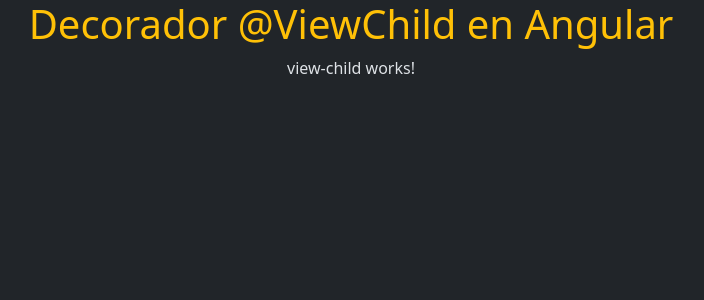
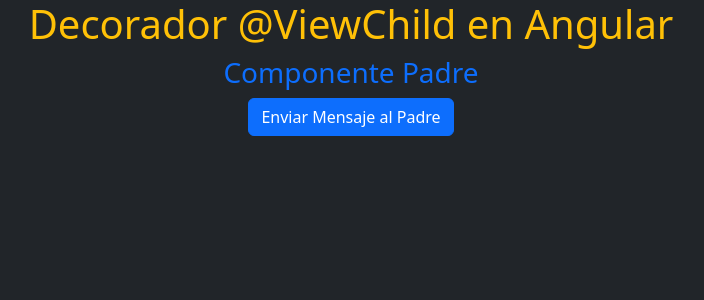
Before and after one commit to odgm/angular-app, an Angular app: page / in a window 1280 px wide. Shown: the top 300 px of the page, without its empty margins (289-993 px from the left). Built offline with nearby package versions, Linux system fonts and the light colour scheme.

Commit message:
ViewChild aplicado en componentes padre/hijo

```diff
--- a/src/app/app.html
+++ b/src/app/app.html
@@ -1,4 +1,4 @@
 <div class="container text-center">
     <h1 class="text-center text-warning">{{title}}</h1>
-    <app-view-child/>
+    <app-padre/>
 </div>
--- a/src/app/app.ts
+++ b/src/app/app.ts
@@ -1,10 +1,9 @@
 import { Component, signal } from '@angular/core';
 import { Padre } from "./padre/padre";
-import { ViewChild } from "./view-child/view-child";
 
 @Component({
   selector: 'app-root',
-  imports: [ViewChild],
+  imports: [Padre],
   templateUrl: './app.html',
   styleUrl: './app.css'
 })
--- a/src/app/view-child/view-child.html
+++ b/src/app/view-child/view-child.html
@@ -1 +1,6 @@
-<p>view-child works!</p>
+<div class="container">
+    <h3 class="text-primary">Acceso a Elemento del DOM</h3>
+    <input #referenciaInput type="text" class="form-control w-50 mx-auto"
+    placeholder="Escribe algo"/>
+    <button class="btn btn-success mt-2" (click)="cambiarTexto()">Cambiar Texto</button>
+</div>
--- a/src/app/view-child/view-child.ts
+++ b/src/app/view-child/view-child.ts
@@ -1,4 +1,4 @@
-import { Component } from '@angular/core';
+import { Component, ElementRef, ViewChild } from '@angular/core';
 
 @Component({
   selector: 'app-view-child',
@@ -6,4 +6,10 @@ import { Component } from '@angular/core';
   templateUrl: './view-child.html',
   styleUrl: './view-child.css',
 })
-export class ViewChild {}
+export class ViewChildComponent {
+  @ViewChild('referenciaInput') inputElemento!: ElementRef;
+
+  cambiarTexto(){
+    this.inputElemento.nativeElement.value = 'Texto cambiado';
+  }
+}
```
